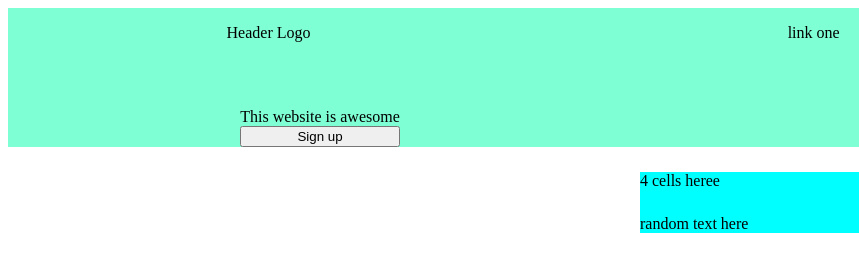
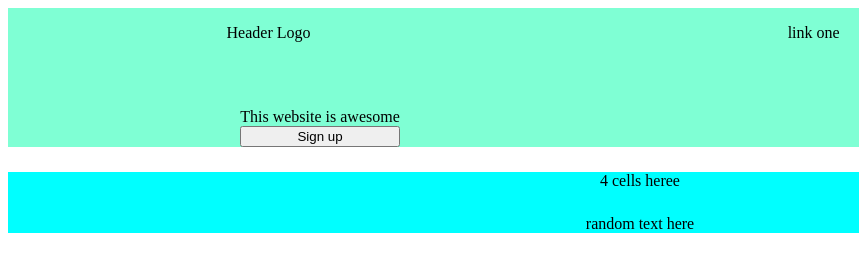
Before and after one commit to Caff-fe/LandingPage, a plain HTML site: page index.html in a window 1280 px wide. Shown: the full height of the page, 0-859 px from the left. Drawn offline with Linux system fonts and the light colour scheme.

Commit message:
fixed visual issue for css

```diff
--- a/style.css
+++ b/style.css
@@ -30,8 +30,9 @@
 .middle {
     background-color: aqua;
     display: flex;
+    text-align: center;
     justify-content: space-around;
-    margin-left: 50%;
+    margin-left: auto;
     margin-right: auto;
     row-gap: 25px;
     margin-top: 25px;
```
